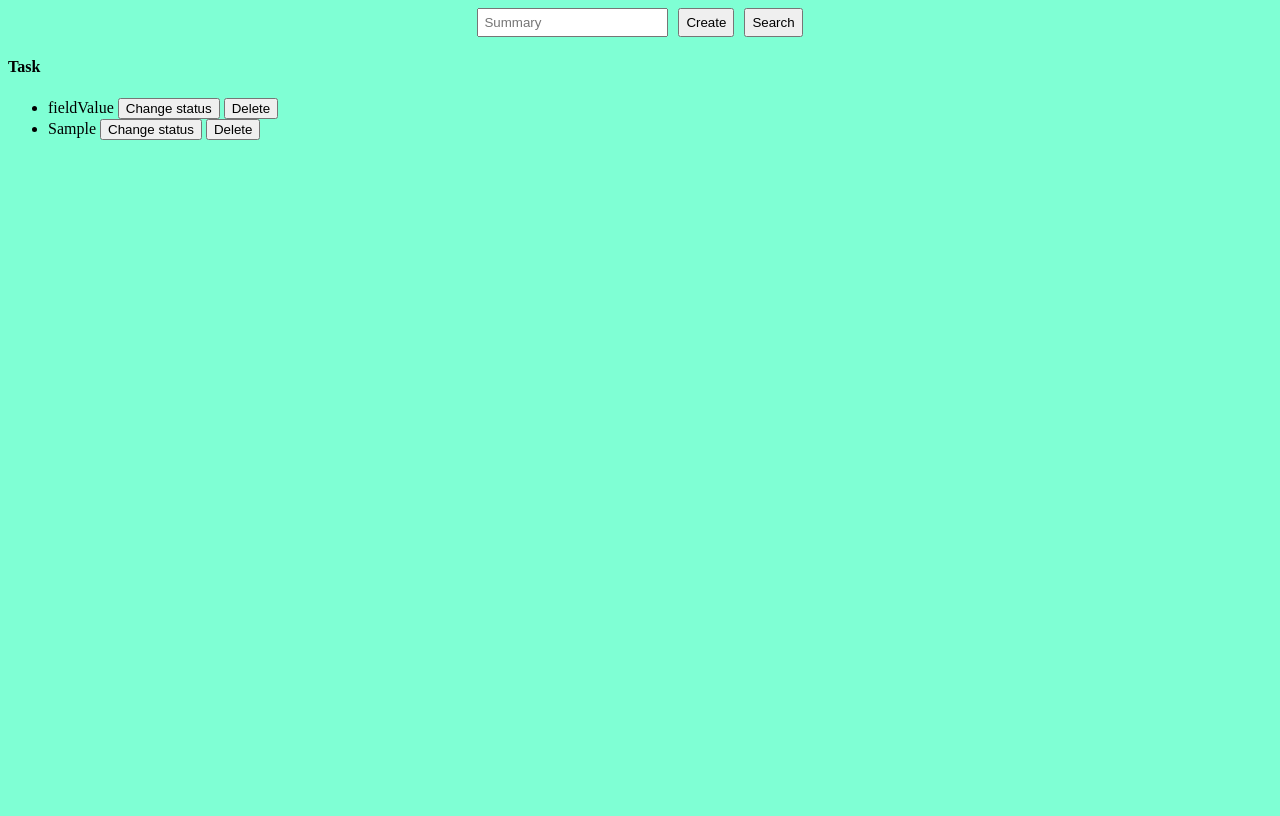
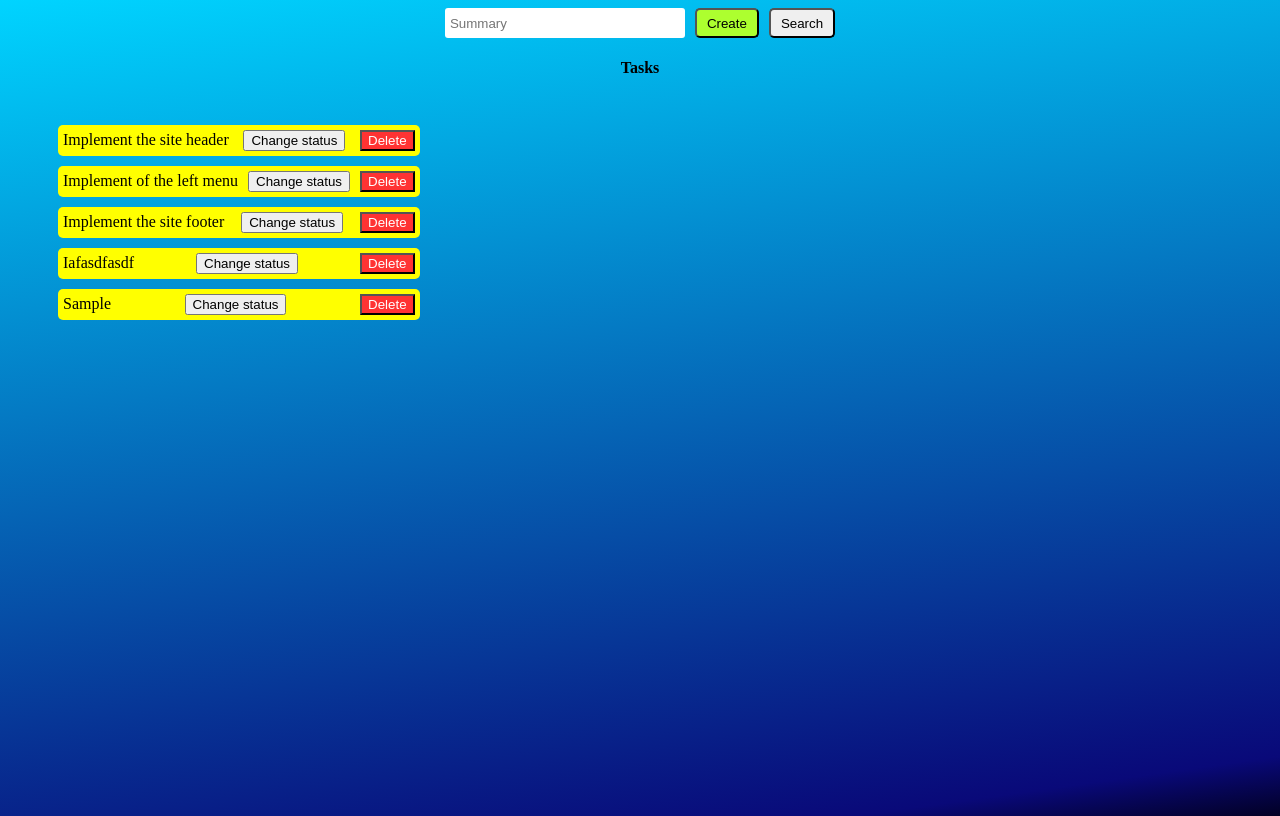
Before and after one commit to Maksim-git/HW14-JS-OOP-Classes, a plain HTML site: page index.html in a window 1280 px wide. Both pictures are taken after typing "Sample" into the empty fields and a click on the button "Create". Drawn offline with Linux system fonts and the light colour scheme.

Commit message:
style addition, and code refactoring

```diff
--- a/index.html
+++ b/index.html
@@ -9,15 +9,16 @@
   </head>
   <body>
     <div class="main-wrap">
-      <!-- start -->
       <div class="add-task">
         <input class="add-task__input" type="text" placeholder="Summary" />
-        <button class="add-task__button" id="test">Create</button>
-        <button class="add-task__button_search">Search</button>
+        <button class="add-task__button button" id="buttonCreate">
+          Create
+        </button>
+        <button class="button" id="add-task__button_search">Search</button>
       </div>
-      <div>
-        <h4>Task</h4>
-        <ul id="list"></ul>
+      <h4 class="header">Tasks</h4>
+      <div class="tasks-wrap">
+        <ul id="list" class="list-wrapper"></ul>
       </div>
     </div>
 
--- a/script.js
+++ b/script.js
@@ -43,10 +43,12 @@ class TodoList {
         return;
       }
       lis += `
-        <li data-id="${el.id}" class ="underline">
+        <li data-id="${el.id}" class ="${
+        el.status ? "done" : "in-progress"
+      } list__li">
           ${el.value}
-          <button class="set-status">Change status</button>
-          <button class="delete-task">Delete</button>
+         <button class="set-status">Change status</button>
+         <button class="delete-task">Delete</button>
         </li>
       `;
     }
@@ -55,32 +57,38 @@ class TodoList {
 }
 
 class Task {
-  constructor(value, status) {
+  constructor(value) {
     this.value = value;
-    this.status = status;
+    this.status = false;
     this.id = Math.random().toString(36).substr(2, 9);
   }
 }
 
 let list = document.getElementById("list");
-let todo1 = new TodoList(list);
+let todo = new TodoList(list);
 
-todo1.addTodo(new Task("fieldValue", false));
-todo1.render();
+todo.addTodo(new Task("Implement the site header"));
+todo.addTodo(new Task("Implement of the left menu"));
+todo.addTodo(new Task("Implement the site footer"));
+todo.addTodo(new Task("Iafasdfasdf"));
 
+todo.render();
+console.log(todo);
 mainWrap.addEventListener("click", (e) => {
   let fieldValue = formInput.value;
   const eventTarget = e.target;
-  if (eventTarget.id === "test") {
+  if (eventTarget.id === "buttonCreate") {
     if (fieldValue === "") return;
-    todo1.addTodo(new Task(fieldValue, false));
-    todo1.render();
+    todo.addTodo(new Task(fieldValue));
+    todo.render();
     formInput.value = "";
   } else if (eventTarget.className === "delete-task") {
-    todo1.removeTodo(eventTarget.parentElement.dataset.id);
-    todo1.render();
-  } else if (eventTarget.className === "add-task__button_search") {
-    todo1.findTask(fieldValue);
+    todo.removeTodo(eventTarget.parentElement.dataset.id);
+    eventTarget.closest("li").remove();
+  } else if (eventTarget.id === "add-task__button_search") {
+    todo.findTask(fieldValue);
   } else if (eventTarget.className === "set-status") {
+    todo.changeStatus(eventTarget.parentElement.dataset.id);
+    todo.render();
   }
 });
--- /dev/null
+++ b/scss/_colors.scss
@@ -0,0 +1,6 @@
+$greenyellow: greenyellow;
+$black: black;
+$white: white;
+$red-orange: #ff3333;
+$yellow: yellow;
+$green:green;
--- a/scss/style.scss
+++ b/scss/style.scss
@@ -1,21 +1,39 @@
+@import "./colors";
+
 body{
-  background-color: aquamarine;
+  height: 100vh;
+  background: #020024;
+  background: linear-gradient(352deg, #020024 0%, #090979 6%, #00d4ff 100%);
 }
+
+// Buttons and fields for searching and adding tasks
 .add-task{
   display: flex;
   justify-content: center;
   &__input{
     margin-right: 10px;
     padding: 5px;
+    height: 20px;
+    width: 230px;
+    border: none;
+    border-radius: 3px;
   }
   &__button{
     margin-right: 10px;
+    color: $black;
+    background-color: $greenyellow;
+    &_search{
+      margin-right: 10px;
+    }
+  }
+}
+.button{
+  padding: 5px 10px;
+  border-radius: 5px;
 &:hover{
   cursor: pointer;
 }
 }
-}
-// ---
 .search-task{
   margin-left: 10px;
   display: flex;
@@ -24,9 +42,12 @@ body{
     padding: 5px;
   }
 }
+.header{
+  text-align: center;
+}
 
-.list-li{
-  background-color: yellow;
+// Task List Styles
+.list__li{
   display: flex;
   justify-content: space-between;
   align-items: center;
@@ -34,10 +55,32 @@ body{
   border-radius: 5px;
   padding: 5px;
 }
+.list-wrapper{
+  min-width: 300px
+}
+.tasks-wrap{
+  display: flex;
+  flex-direction: column;
+  align-items: flex-start;
+}
+// Deleting tasks, changing the status color.
+.delete-task{
+  margin-left: 10px;
+  color: $white;
+  background-color: $red-orange;
+}
+.set-status{
+  margin-left: 10px;
+}
 
+.in-progress{
+  background-color: $yellow;
+}
+
+.done{
+  background-color: $green;
+}
+// Adding a search property
 .hide{
   display: none;
 }
-.done{
-  color: red;
-}
```
Also changed, not shown: styles/style.css. Lines whose indentation alone changed are shown as unchanged.
